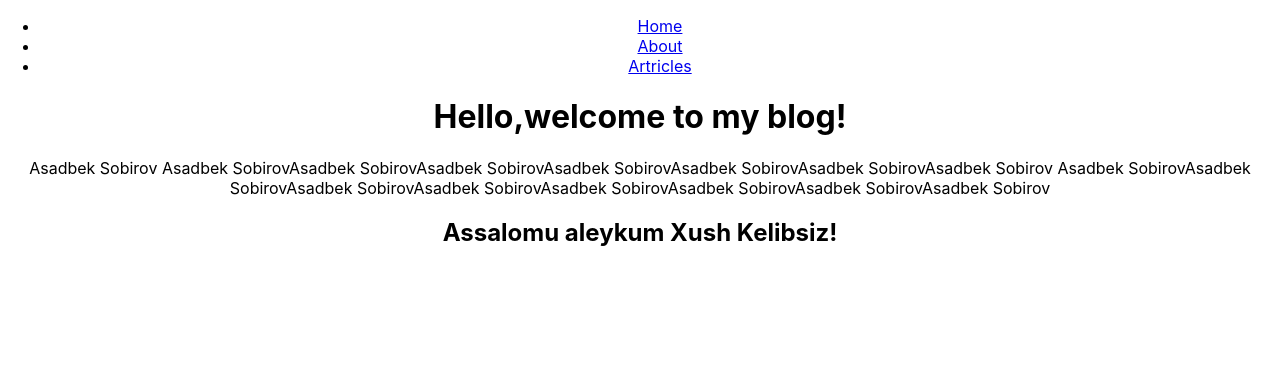
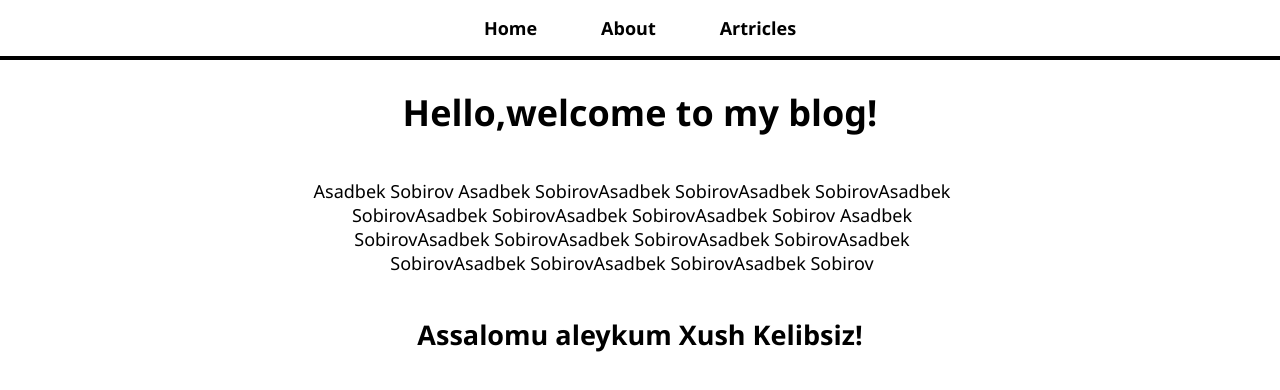
Before and after one commit to Asadbek-Dev/my-blog, a React (Create React App) app: page / in a window 1280 px wide. Shown: the top 390 px of the page. Built offline with nearby package versions, Linux system fonts and the light colour scheme.

Commit message:
The design has been changed

```diff
--- a/src/App.css
+++ b/src/App.css
@@ -6,6 +6,7 @@
   height: 40vmin;
   pointer-events: none;
 }
+
 
 @media (prefers-reduced-motion: no-preference) {
   .App-logo {
@@ -36,3 +37,105 @@
     transform: rotate(360deg);
   }
 }
+body {
+  font-family: 'Segoe UI', Tahoma, Geneva, Verdana, sans-serif;
+  font-size: 18px;
+}
+
+button {
+  padding: 16px;
+  font-family: 'Segoe UI', Tahoma, Geneva, Verdana, sans-serif;
+  font-size: 16px;
+  background-color: black;
+  color: white;
+  border-radius: 8px;
+  cursor: pointer;
+}
+
+h3, h4 {
+  margin-bottom: 0;
+}
+
+nav {
+  border-bottom: 4px solid black;
+  text-align: center;
+  position: fixed;
+  top: 0;
+  width: 100%;
+  background: white;
+}
+
+nav ul {
+  list-style-type: none;
+  margin: 0;
+  padding: 0;
+}
+
+nav li {
+  display: inline-block;
+  padding-top: 16px;
+  padding-bottom: 16px;
+}
+
+nav a {
+  text-decoration: none;
+  color: black;
+  font-weight: bold;
+  padding: 16px 32px;
+}
+
+nav a:hover {
+  background: black;
+  color: white;
+}
+
+#page-body {
+  max-width: 700px;
+  margin: auto;
+  padding-top: 64px;
+}
+
+.article-list-item {
+  text-decoration: none;
+  color: black;
+  padding: 16px 0 0 0;
+}
+
+.article-list-item p {
+  padding-bottom: 32px;
+  border-bottom: 2px solid black;
+}
+
+#add-comment-form {
+  border-bottom: 2px solid black;
+  padding: 16px;
+}
+
+#add-comment-form h3 {
+  margin-bottom: 16px;
+}
+
+#add-comment-form input, textarea {
+  display: block;
+  width: 300px;
+  padding: 8px;
+  border-radius: 8px;
+  font-family: 'Segoe UI', Tahoma, Geneva, Verdana, sans-serif;
+  font-size: 18px;
+  border: 2px solid black;
+  margin-bottom: 16px;
+}
+
+#add-comment-form button {
+  width: 320px;
+}
+
+#upvotes-section button, p {
+  display: inline-block;
+  margin-right: 16px;
+}
+
+.comment {
+  border-bottom: 2px solid black;
+  padding: 16px;
+}
```
Also changed, not shown: 2 other files (tests, documents, lock files or other folders).
